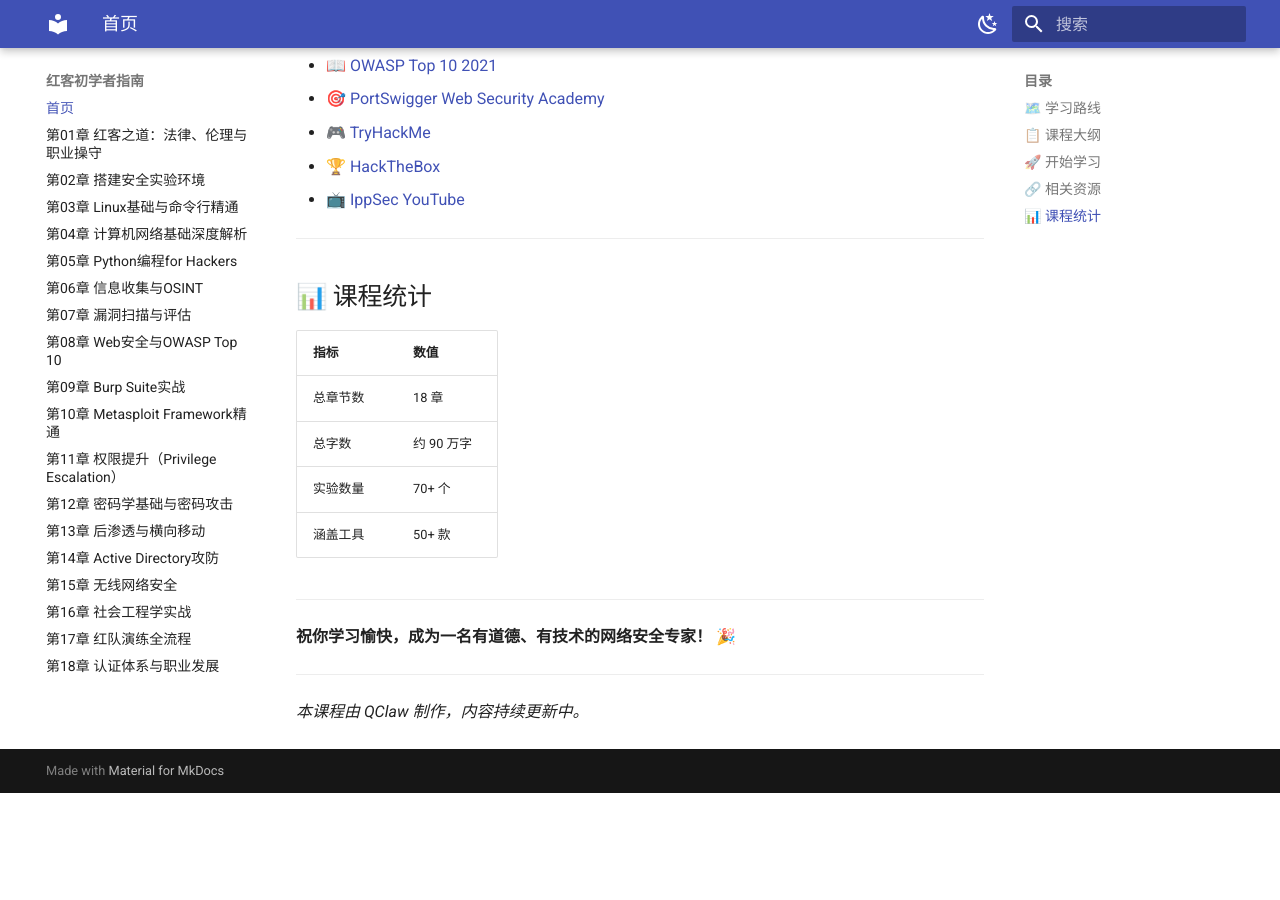
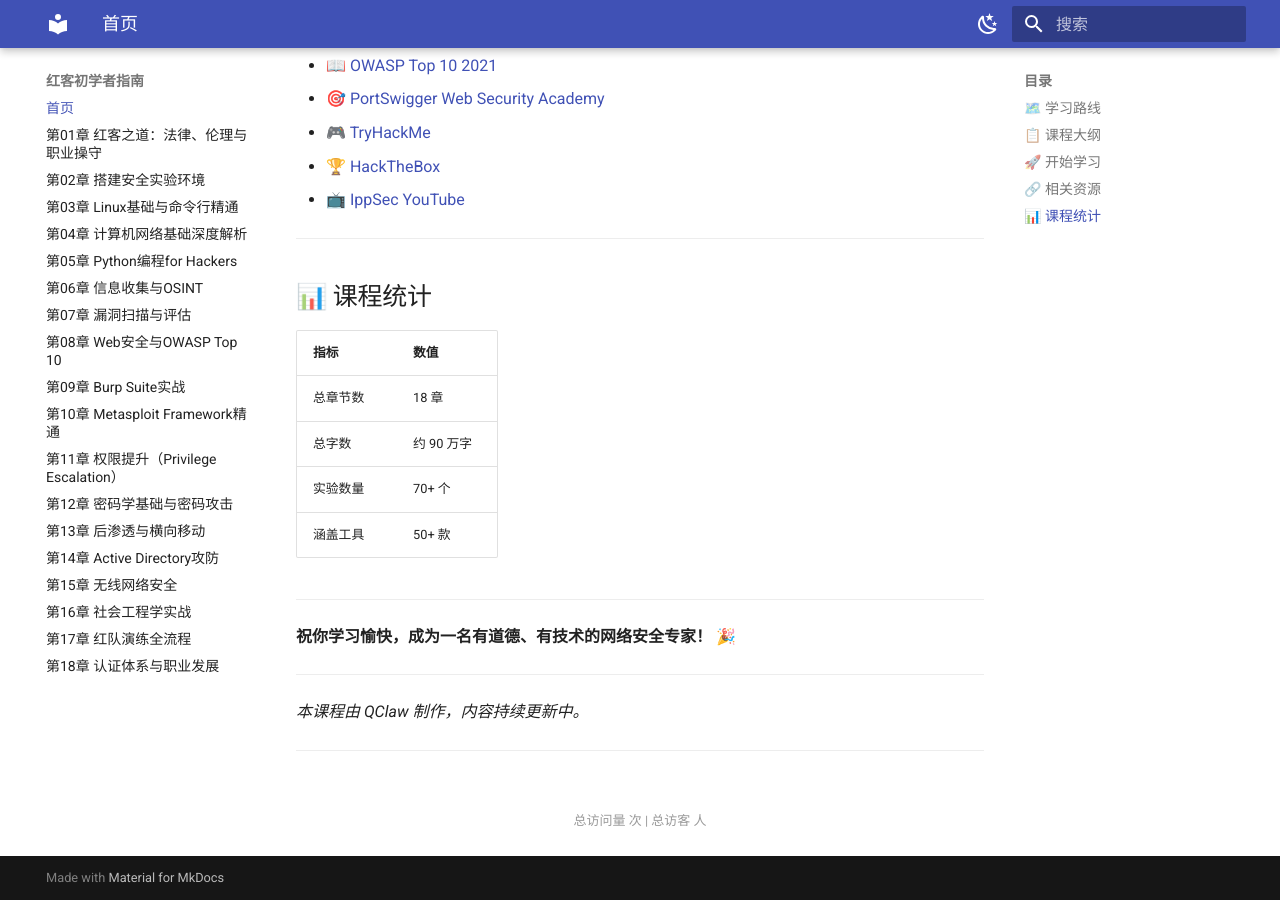
Before and after one commit to yang123-BB/red-beginner-guide, an MkDocs documentation site: the page built from docs/index.md, in a window 1280 px wide and 900 px high, scrolled down 2022 px. Built offline with MkDocs 1.6.1 and Material for MkDocs 9.7.7, drawn with Linux system fonts in a browser that asks for light colours; comment, search, counter and statistics services are not loaded; before the commit the page ends 2815 px from its top, so only the background shows below that.

Commit message:
add busuanzi analytics

```diff
--- a/docs/index.md
+++ b/docs/index.md
@@ -75,3 +75,11 @@
 ---
 
 *本课程由 QClaw 制作，内容持续更新中。*
+
+---
+
+<script async src="https://busuanzi.ibruce.info/count.js"></script>
+<div align="center" style="margin-top: 60px; font-size: 13px; color: #999;">
+  总访问量 <span id="busuanzi_value_site_pv"></span> 次 |
+  总访客 <span id="busuanzi_value_site_uv"></span> 人
+</div>
```
